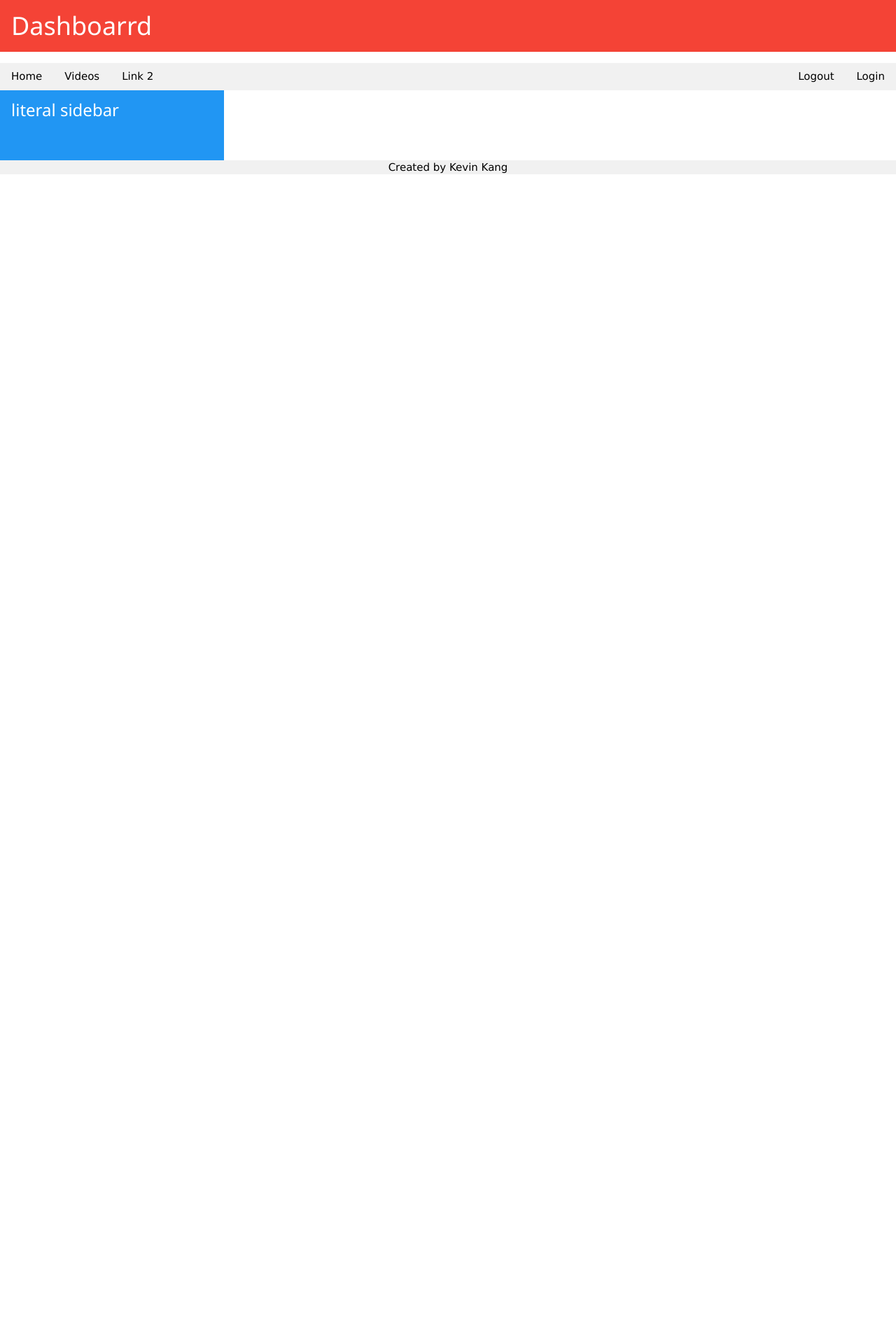
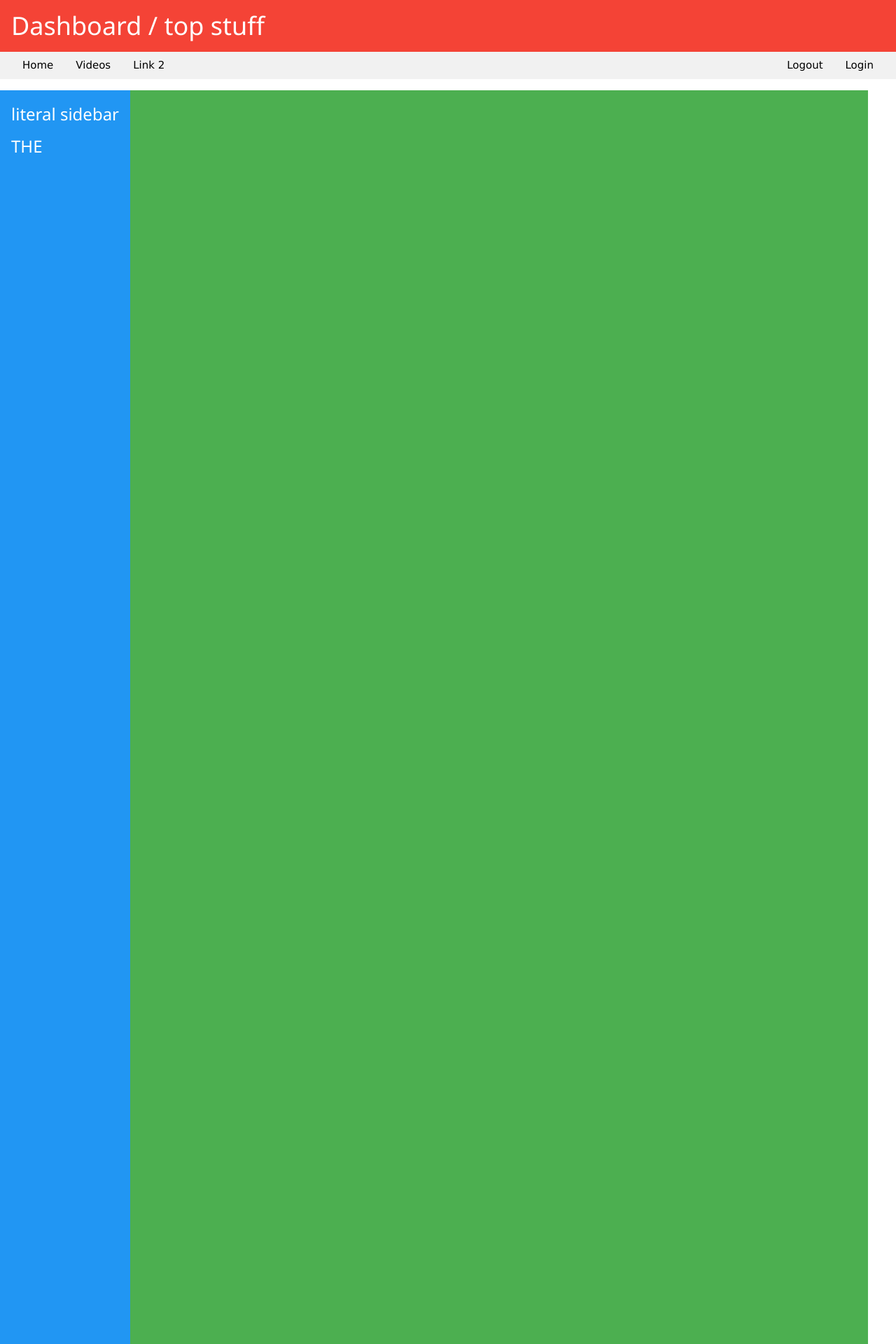
Before and after one commit to 17093/Video_project, a Flask app: template templates/dashboard.html in a window 1280 px wide. Shown: the top 1920 px of the page at 70% size. Before the commit the page ends 249 px from the top, so only its background shows below. Run offline with Flask 2, Linux system fonts and the light colour scheme; the template is opened without the code that fills it, so the values that code supplies are empty.

Commit message:
THETHETHE

```diff
--- a/app.py
+++ b/app.py
@@ -78,7 +78,7 @@ def dashboard():
         results = cursor.fetchall()
 
 
-        return render_template('dashboard.html', user = username, urls = results)
+        return render_template('dashboard.html', user = username, urls = results,)
 
     return redirect(url_for("login"))
 
--- a/templates/dashboard.html
+++ b/templates/dashboard.html
@@ -1,18 +1,25 @@
 <div  class="w3-container w3-red">
-    <h1>Dashboarrd</h1>
+    <h1>Dashboard / top stuff</h1>
 </div>
 {% extends 'layout.html' %}
 {% block content %}
-<body class="w3-cell-row">
-    <div style="width:25%; height:100px" class = "w3-container w3-blue">
-        <h3>literal sidebar</h3>
+<body class=" w3-cell-row">
+
+    <div style="width:15%; height:100px" class = "w3-display-container w3-cell w3-blue">
+        <div class = "w3-margin">
+            <h3>literal sidebar</h3>
+            <h3>THE</h3>
+        </div>
     </div>
-    <div>
-        <div class = "w3-container" style="margin-left:25%; margin-right:25%">
+
+    <div class = "w3-display-container w3-cell w3-cell-top w3-green" style= "height:5000px">
+        <div class = " w3-cell-row w3-margin">
             {% for url in urls %}
                 <iframe width="560" height="315" src="https://www.youtube.com/embed/{{ url[0] }}" frameborder="0" allow="accelerometer; autoplay; encrypted-media; gyroscope; picture-in-picture" allowfullscreen></iframe>
+                <p class = "w3-margin">{{ url[1] }}</p>
             {% endfor %}
         </div>
     </div>
+
 </body>
 {% endblock %}
--- a/templates/header.html
+++ b/templates/header.html
@@ -1,4 +1,4 @@
-<div  class="w3-bar w3-light-grey w3-margin-top ">
+<div  class="w3-bar w3-container w3-light-grey w3-margin-bottom">
     <div>
         <a href="/dashboard" class="w3-bar-item w3-button">Home</a>
         <a href="#" class="w3-bar-item w3-button">Videos</a>
```
Also changed, not shown: urlstorage.db.
